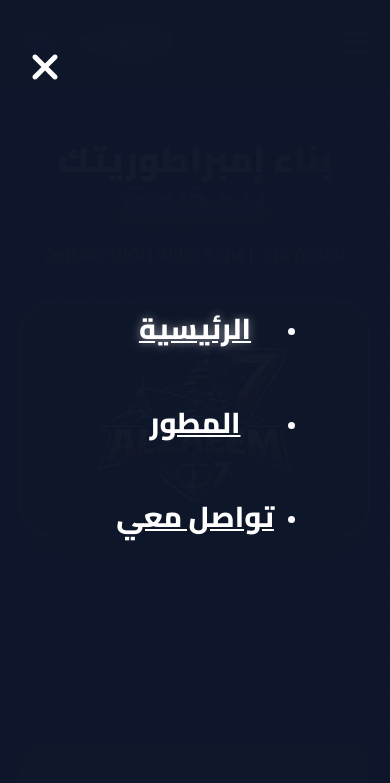
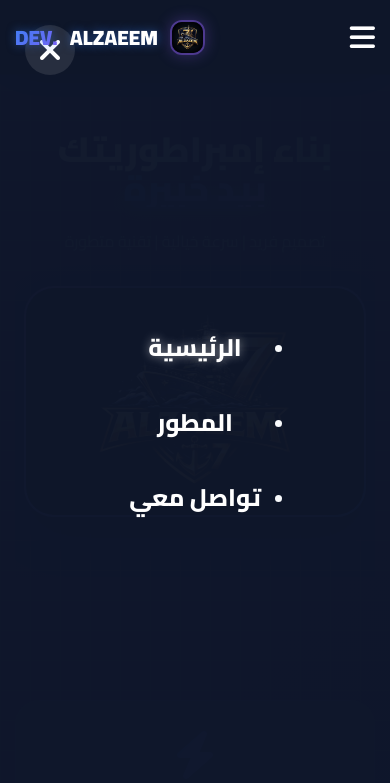
Before and after one commit to ALZAEEM4K/ANAS, a plain HTML site: page index.html in a window 390 px wide. Both pictures are taken after a click on the element 357 px from the left and 42 px from the top of the page. Shown: the top 783 px of the page. Drawn offline with Linux system fonts and the light colour scheme.

Commit message:
Update index.html

```diff
--- a/index.html
+++ b/index.html
@@ -8,7 +8,7 @@
     <link rel="stylesheet" href="https://cdnjs.cloudflare.com/ajax/libs/font-awesome/6.4.0/css/all.min.css">
 
     <style>
-        /* --- الألوان والثيم (كما هي) --- */
+        /* --- الألوان والثيم (لم يتم تغييرها) --- */
         :root {
             --bg-main: #0f172a;
             --bg-gradient: linear-gradient(45deg, #0f172a, #1e1b4b);
@@ -24,12 +24,12 @@
             --transition: all 0.4s cubic-bezier(0.4, 0, 0.2, 1);
         }
 
-        * { margin: 0; padding: 0; box-sizing: border-box; font-family: 'Cairo', sans-serif; scroll-behavior: smooth; }
+        * { margin: 0; padding: 0; box-sizing: border-box; font-family: 'Cairo', sans-serif; scroll-behavior: smooth; -webkit-tap-highlight-color: transparent; }
 
         body {
             background-color: var(--bg-main);
             color: var(--text-main);
-            overflow-x: hidden;
+            overflow-x: hidden; /* منع التمرير الجانبي */
             background: linear-gradient(-45deg, #0f172a, #1e1b4b, #312e81, #0f172a);
             background-size: 400% 400%;
             animation: gradientBG 15s ease infinite;
@@ -51,7 +51,8 @@
         /* --- الهيدر --- */
         header {
             position: fixed; top: 0; left: 0; width: 100%;
-            background: rgba(15, 23, 42, 0.7); backdrop-filter: var(--glass-blur);
+            background: rgba(15, 23, 42, 0.9); /* زيادة الشفافية قليلاً للوضوح */
+            backdrop-filter: var(--glass-blur);
             border-bottom: 1px solid var(--glass-border);
             z-index: 1000; padding: 15px 0; transition: 0.3s;
         }
@@ -63,21 +64,22 @@
             display: flex; align-items: center; gap: 12px; font-weight: 900; font-size: 1.6rem;
             color: #fff; cursor: pointer; user-select: none;
             text-shadow: 0 0 10px rgba(59, 130, 246, 0.5);
+            z-index: 1001; /* لضمان ظهوره فوق القائمة */
         }
         .logo span {
             background: var(--accent-gradient);
             -webkit-background-clip: text;
             -webkit-text-fill-color: transparent;
         }
-        .logo img { width: 45px; height: 45px; border-radius: 12px; border: 2px solid rgba(139, 92, 246, 0.5); box-shadow: 0 0 15px rgba(139, 92, 246, 0.3); }
+        .logo img { width: 45px; height: 45px; border-radius: 12px; border: 2px solid rgba(139, 92, 246, 0.5); box-shadow: 0 0 15px rgba(139, 92, 246, 0.3); object-fit: cover; }
 
         /* زر القائمة للموبايل */
-        .menu-toggle { display: none; font-size: 1.8rem; color: #fff; cursor: pointer; transition: 0.3s; }
-        .menu-toggle:hover { color: var(--primary); }
+        .menu-toggle { display: none; font-size: 1.8rem; color: #fff; cursor: pointer; transition: 0.3s; z-index: 1001; }
+        .menu-toggle:active { transform: scale(0.9); color: var(--primary); } /* رد فعل للمس */
 
         /* القائمة العادية (ديسك توب) */
         nav ul { display: flex; gap: 35px; }
-        nav a { color: var(--text-muted); font-weight: 600; transition: 0.3s; position: relative; }
+        nav a { color: var(--text-muted); font-weight: 600; transition: 0.3s; position: relative; text-decoration: none; }
         nav a:hover, nav a.active { color: #fff; text-shadow: 0 0 10px rgba(255,255,255,0.5); }
         nav a::after {
             content: ''; position: absolute; bottom: -5px; right: 0; width: 0; height: 2px;
@@ -131,7 +133,7 @@
             100% { background-position: 0% 0%, 100% 50%; }
         }
         .hero-img-container:hover { transform: scale(1.02); box-shadow: 0 30px 60px rgba(139, 92, 246, 0.2); }
-        .hero-img { width: 100%; border-radius: 25px; display: block; }
+        .hero-img { width: 100%; border-radius: 25px; display: block; object-fit: cover; }
 
         /* --- الكروت --- */
         .grid-3 { display: grid; grid-template-columns: repeat(auto-fit, minmax(300px, 1fr)); gap: 30px; margin-bottom: 80px; }
@@ -145,6 +147,7 @@
             transform: translateY(-10px); background: rgba(255, 255, 255, 0.08);
             border-color: rgba(139, 92, 246, 0.4); box-shadow: 0 15px 40px rgba(0,0,0,0.3);
         }
+        .card:active { transform: scale(0.98); } /* تأثير ضغط للموبايل */
         .card::before {
             content: ''; position: absolute; top: 0; left: 0; width: 100%; height: 100%;
             background: radial-gradient(circle at center, rgba(139, 92, 246, 0.15) 0%, transparent 70%);
@@ -154,11 +157,11 @@
         .card-icon { font-size: 3.5rem; margin-bottom: 25px; background: var(--accent-gradient); -webkit-background-clip: text; -webkit-text-fill-color: transparent; }
         .card h3 { font-size: 1.4rem; margin-bottom: 15px; color: #fff; }
 
-        /* --- معرض الأعمال --- */
+        /* --- معرض الأعمال (تم التعديل للتحسن على الموبايل) --- */
         .portfolio-grid { display: grid; grid-template-columns: repeat(auto-fill, minmax(320px, 1fr)); gap: 25px; }
         .portfolio-item {
             position: relative; border-radius: 20px; overflow: hidden; height: 280px;
-            border: 1px solid var(--glass-border); background: rgba(0,0,0,0.3);
+            border: 1px solid var(--glass-border); background: #1e293b; /* لون خلفية احتياطي */
             cursor: pointer; transition: var(--transition);
         }
         .portfolio-item img { width: 100%; height: 100%; object-fit: cover; transition: 0.6s; opacity: 0.8; }
@@ -207,6 +210,7 @@
             transform: translateY(-8px); background: rgba(255,255,255,0.1);
             box-shadow: 0 10px 30px rgba(0,0,0,0.3);
         }
+        .c-btn:active { transform: scale(0.95); } /* رد فعل للموبايل */
         .c-btn:hover i { transform: scale(1.2) rotate(10deg); }
 
         .contact-form {
@@ -233,6 +237,7 @@
             box-shadow: 0 15px 35px rgba(59, 130, 246, 0.5);
             filter: brightness(1.1);
         }
+        .btn-main:active { transform: scale(0.98); }
 
         /* --- لوحة التحكم --- */
         .modal {
@@ -260,66 +265,80 @@
         .reveal-up.active { opacity: 1; transform: translateY(0); }
 
         /* --- ========================================= --- */
-        /* --- إعدادات الموبايل (Mobile Responsive 100/100) --- */
+        /* --- إعدادات الموبايل (تم تحسينها للتجربة 100/100) --- */
         /* --- ========================================= */
         @media (max-width: 768px) {
             /* إظهار زر القائمة */
             .menu-toggle { display: block; }
 
-            /* تصميم القائمة المنسدلة (Overlay) */
+            /* تصميم القائمة المنسدلة */
             nav {
                 position: fixed; top: 0; left: 0; width: 100%; height: 100vh;
-                background: rgba(15, 23, 42, 0.98); /* خلفية داكنة شبه شفافة */
-                backdrop-filter: blur(20px);
-                z-index: 999; /* فوق كل شيء */
+                background: rgba(15, 23, 42, 0.98);
+                backdrop-filter: blur(25px);
+                z-index: 999;
                 display: flex; flex-direction: column; justify-content: center; align-items: center;
-                transform: translateY(-100%); /* مخفية للأعلى */
+                transform: translateY(-100%);
                 transition: transform 0.5s cubic-bezier(0.77, 0, 0.175, 1);
                 opacity: 0; pointer-events: none;
             }
+            nav.active { transform: translateY(0); opacity: 1; pointer-events: all; }
 
-            /* عند تفعيل الكلاس active */
-            nav.active {
-                transform: translateY(0);
-                opacity: 1; pointer-events: all;
+            /* زر الإغلاق */
+            .close-menu-btn {
+                position: absolute; top: 25px; left: 25px;
+                font-size: 2rem; color: #fff; cursor: pointer; transition: 0.3s;
+                background: rgba(255,255,255,0.1); width: 50px; height: 50px;
+                border-radius: 50%; display: flex; justify-content: center; align-items: center;
             }
-
-            /* زر الإغلاق داخل القائمة */
-            .close-menu-btn {
-                position: absolute; top: 30px; left: 30px; /* في اليسار في الـ RTL */
-                font-size: 2.5rem; color: #fff; cursor: pointer; transition: 0.3s;
-            }
-            .close-menu-btn:hover { color: var(--secondary); transform: rotate(90deg); }
+            .close-menu-btn:active { background: rgba(255,255,255,0.2); transform: rotate(90deg); }
 
             /* روابط القائمة */
-            nav ul { flex-direction: column; gap: 40px; text-align: center; }
-            nav a { font-size: 1.8rem; font-weight: 800; color: #fff; }
-            nav a::after { display: none; } /* إخفاء الخط السفلي في الموبايل */
+            nav ul { flex-direction: column; gap: 30px; text-align: center; }
+            nav a { font-size: 1.5rem; font-weight: 800; color: #fff; }
+            nav a::after { display: none; }
 
-            /* ضبط العناوين للشاشات الصغيرة */
+            /* ضبط العناوين */
             h1 { font-size: 2.2rem; }
-            h2 { font-size: 1.8rem; }
-            .hero { padding: 40px 0; }
-            .hero-img-container { margin: 30px auto; padding: 3px; }
+            h2 { font-size: 1.8rem; margin-bottom: 35px; }
+            p { font-size: 1rem; }
 
-            /* الكروت والمعرض */
-            .grid-3 { grid-template-columns: 1fr; gap: 20px; }
-            .portfolio-grid { grid-template-columns: 1fr; }
-            .portfolio-item { height: 220px; }
+            /* === إصلاح قسم الهيرو === */
+            .hero { padding: 30px 0; }
+            .hero-img-container { margin: 30px auto; padding: 3px; width: 95%; }
 
-            /* صفحة المطور */
-            .dev-flex { grid-template-columns: 1fr; }
-            .dev-card { position: static; padding: 30px 20px; margin-bottom: 30px; }
+            /* === إصلاح الكروت === */
+            .grid-3 { grid-template-columns: 1fr; gap: 20px; margin-bottom: 50px; }
+            .card { padding: 30px 20px; }
+            .card-icon { font-size: 3rem; }
+
+            /* === إصلاح معرض الأعمال (الأهم) === */
+            .portfolio-grid {
+                grid-template-columns: 1fr; /* عمود واحد فقط */
+                gap: 15px; /* مسافات أصغر */
+            }
+            .portfolio-item {
+                height: auto;
+                aspect-ratio: 4/3; /* نسبة أبعاد ثابتة لجميع الصور */
+                border-radius: 15px;
+            }
+            .portfolio-item:hover img { transform: scale(1.05); } /* تقليص الزووم لعدم إزعاج المستخدم */
+
+            /* === إصلاح صفحة المطور === */
+            .dev-flex { grid-template-columns: 1fr; gap: 30px; }
+            .dev-card { position: static; padding: 30px 20px; margin-bottom: 20px; }
             .dev-avatar { width: 180px; height: 180px; }
 
-            /* الفورم والأزرار */
-            .contact-form { padding: 30px 20px; }
-            .contact-btns { grid-template-columns: 1fr; }
+            /* === إصلاح الفورم والأزرار === */
+            .contact-form { padding: 30px 20px; width: 95%; }
+            .contact-btns { grid-template-columns: 1fr; gap: 15px; margin-bottom: 40px; }
+            .c-btn { padding: 25px; font-size: 1.1rem; }
+            .c-btn i { font-size: 2rem; }
 
-            /* الهيدر */
-            header { padding: 15px 20px; }
-            .nav-content { padding: 0; }
-            .logo { font-size: 1.4rem; }
+            /* === الهيدر === */
+            header { padding: 10px 0; }
+            .container { padding: 0 15px; }
+            .logo { font-size: 1.3rem; }
             .logo img { width: 35px; height: 35px; }
         }
     </style>
@@ -331,7 +350,6 @@
     <!-- Header -->
     <header>
         <div class="container nav-content">
-            <!-- زر القائمة (يظهر فقط في الموبايل) -->
             <div class="menu-toggle" onclick="toggleMenu()">
                 <i class="fas fa-bars"></i>
             </div>
@@ -343,11 +361,9 @@
 
             <!-- القائمة -->
             <nav id="mobileNav">
-                <!-- زر الإغلاق (يظهر فقط في الموبايل) -->
                 <div class="close-menu-btn" onclick="toggleMenu()">
                     <i class="fas fa-times"></i>
                 </div>
-
                 <ul>
                     <li><a href="#" onclick="showPage('home'); toggleMenu()" class="active" id="nav-home">الرئيسية</a></li>
                     <li><a href="#" onclick="showPage('developer'); toggleMenu()" id="nav-developer">المطور</a></li>
@@ -507,6 +523,7 @@
             img.loading = "lazy";
             img.onerror = function() {
                 this.style.display = 'none';
+                // في حال عدم وجود الصورة، يظهر نص بسيط في مكانها حتى لا يتشوه التصميم
                 item.innerHTML = `<div style="position:absolute; top:50%; left:50%; transform:translate(-50%,-50%); color:#ef4444; font-size:0.8rem; text-align:center;">صورة ${i}.png<br>غير موجودة</div>`;
             };
             item.appendChild(img);
@@ -530,20 +547,12 @@
             window.scrollTo(0,0);
         }
 
-        // --- Mobile Menu Logic (القائمة المنسدلة) ---
+        // --- Mobile Menu Logic ---
         function toggleMenu() {
             const nav = document.getElementById('mobileNav');
             const body = document.body;
-
-            // تبديل الكلاس لفتح وإغلاق القائمة
             nav.classList.toggle('active');
-
-            // قفل أو فك قفل التمرير في الصفحة الرئيسية
-            if(nav.classList.contains('active')) {
-                body.style.overflow = 'hidden';
-            } else {
-                body.style.overflow = 'auto';
-            }
+            body.style.overflow = nav.classList.contains('active') ? 'hidden' : 'auto';
         }
 
         // --- Admin Logic ---
```
